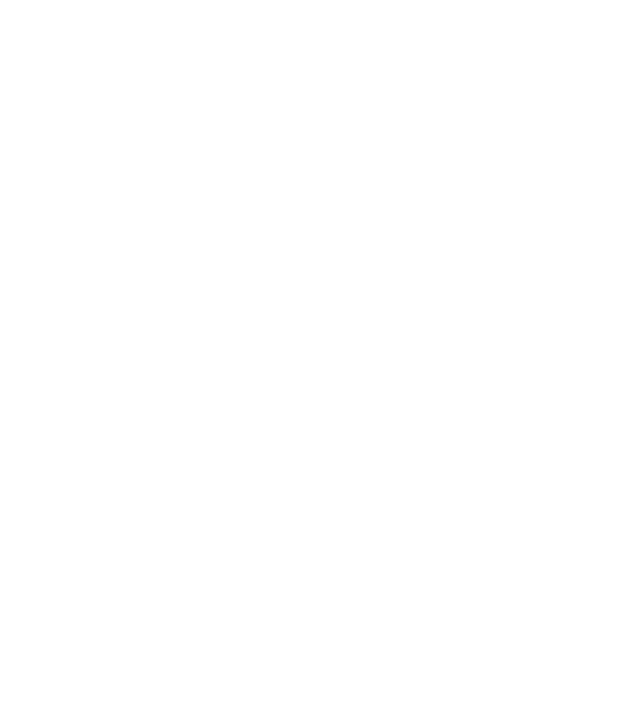
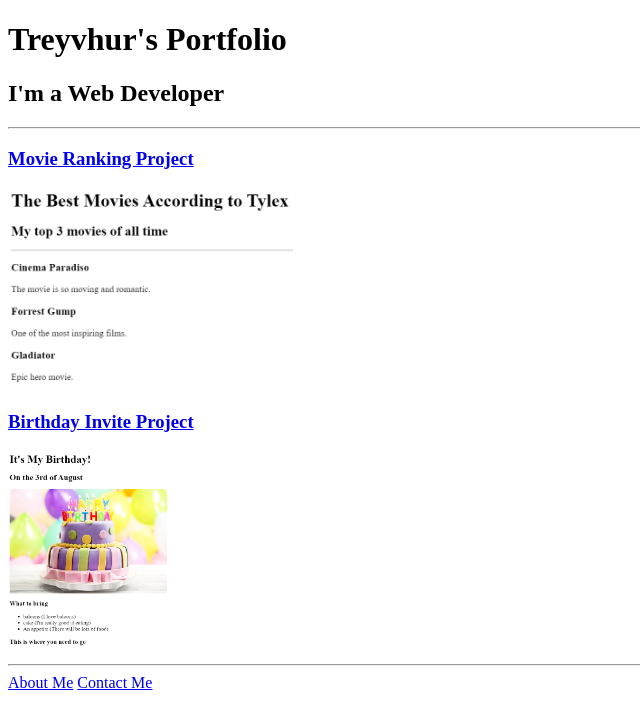
Before and after one commit to Treyvhur-835/html-portfolio, a plain HTML site: page index.html in a window 1280 px wide. Shown: the whole page, without its empty margins (0-640 px from the left). Drawn offline with Linux system fonts and the light colour scheme.

Commit message:
Update index.html

```diff
--- a/index.html
+++ b/index.html
@@ -1,3 +1,23 @@
+<!DOCTYPE html>
+<html lang="en">
+<head>
+    <meta charset="UTF-8">
+    <meta name="viewport" content="width=device-width, initial-scale=1.0">
+    <title>Treyvhur's Portfolio</title>
+</head>
+<body>
+    <h1>Treyvhur's Portfolio</h1>
+    <h2>I'm a Web Developer</h2>
+    <hr />
+    <h3><a href="./public/treyvhur-movies.html">Movie Ranking Project</a></h3>
+    <img src="./assets/images/treyvhur-movies.png" height="200" alt="movie titles"/>
+    <h3><a href="./public/treyvhur-bday-invite.html">Birthday Invite Project</a></h3>
+    <img src="./assets/images/treyvhur-bday-invite.png" height="200" alt="birthday cake"/>
+    <hr />
+    <a href="./public/about.html">About Me</a>
+    <a href="./public/contact.html">Contact Me</a>
+</body>
+</html>
 <!-- TODO 1: Create the HTML Boilerplate -->
 
 <!-- TODO 2: Add Your previous projects' HTML into the public folder -->
```
